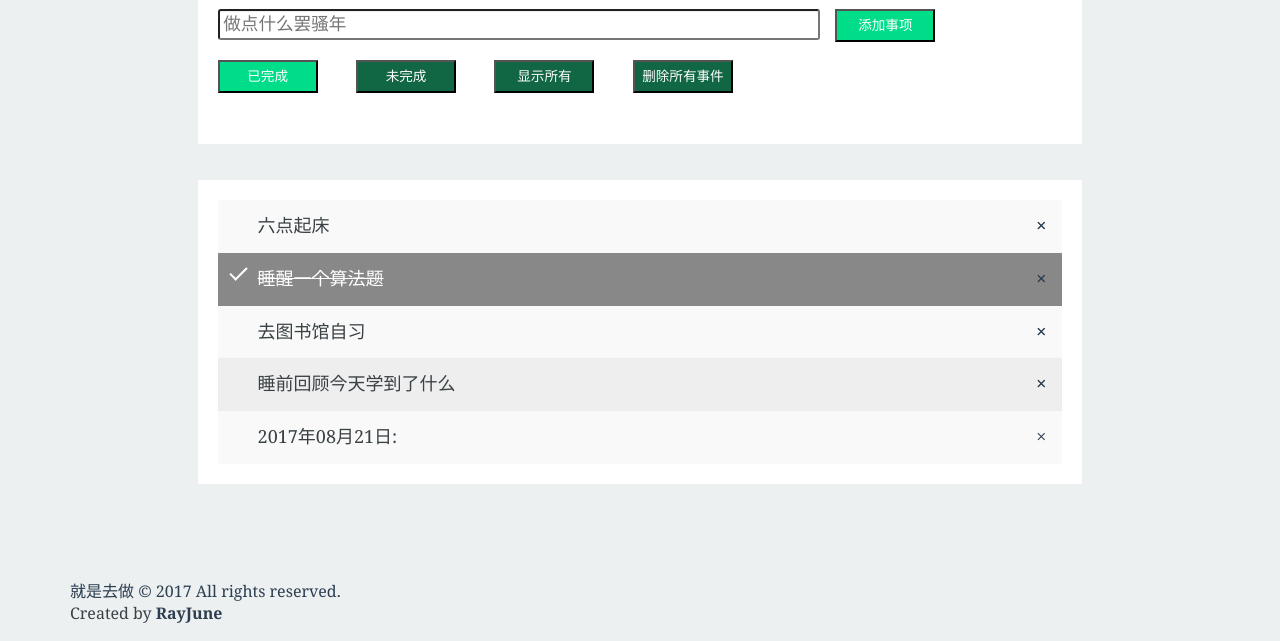
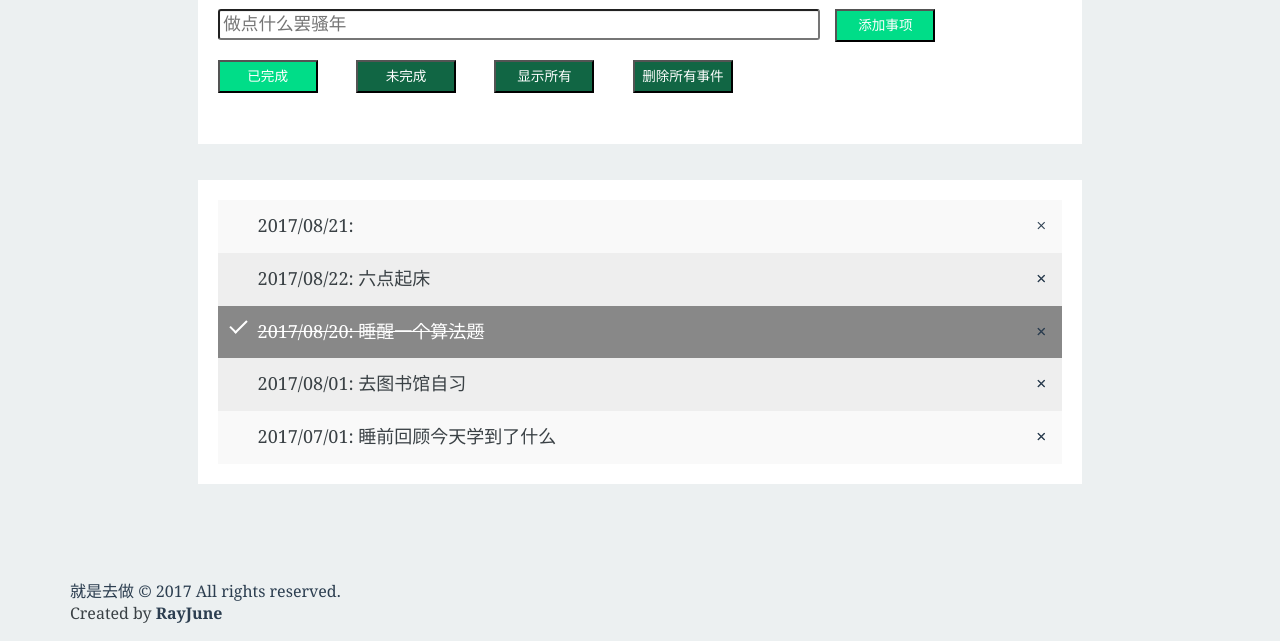
Before and after one commit to RayJune/JustToDo, a plain HTML site: page index.html in a window 1280 px wide. Both pictures are taken after a click on the button "添加事项". Shown: the part 270-911 px from the top of the page. Drawn offline with Linux system fonts and the light colour scheme.

Commit message:
add reademe & lecense & optimize the way li be added

```diff
--- a/index.html
+++ b/index.html
@@ -33,10 +33,10 @@
 
     <section>
     <ul id="myUl">
-      <li>六点起床</li>
-      <li class="checked">睡醒一个算法题</li>
-      <li>去图书馆自习</li>
-      <li>睡前回顾今天学到了什么</li>
+      <li>2017/08/22: 六点起床</li>
+      <li class="checked">2017/08/20: 睡醒一个算法题</li>
+      <li>2017/08/01: 去图书馆自习</li>
+      <li>2017/07/01: 睡前回顾今天学到了什么</li>
     </ul>
     </section>
 
--- a/js/index.js
+++ b/js/index.js
@@ -47,11 +47,6 @@
             "y+": this.getFullYear(),
             "M+": this.getMonth() + 1, //月份
             "d+": this.getDate(), //日
-            "h+": this.getHours(), //小时
-            "m+": this.getMinutes(), //分
-            "s+": this.getSeconds(), //秒
-            "q+": Math.floor((this.getMonth() + 3) / 3), //季度
-            "S+": this.getMilliseconds() //毫秒
         };
         for (var k in o) {
             if (new RegExp("(" + k + ")").test(fmt)) {
@@ -74,15 +69,15 @@
         var li = document.createElement('li');
         var inputValue = document.getElementById('myInput').value;
         var createDate = new Date();
-        var date = createDate.Format("yyyy年MM月dd日:  ");
+        var date = createDate.Format("yyyy/MM/dd:  ");
         inputValue = date  + " " + " " + inputValue;
         var t = document.createTextNode(inputValue);
         li.appendChild(t);
         if (inputValue === '') {
-            alert('请输入一个具体的任务');
+            alert('亲，请输入一个具体的任务');
         }
         else {
-            document.getElementById('myUl').appendChild(li);
+            document.getElementById('myUl').insertBefore(li, document.getElementById('myUl').firstChild);
         }
         document.getElementById('myInput').value = ''; //清空input输入框
     }
```
Also changed, not shown: README.md (added), 1 other file.
